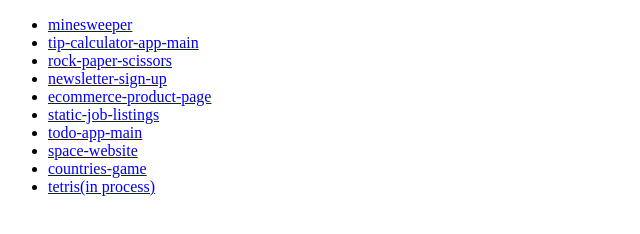
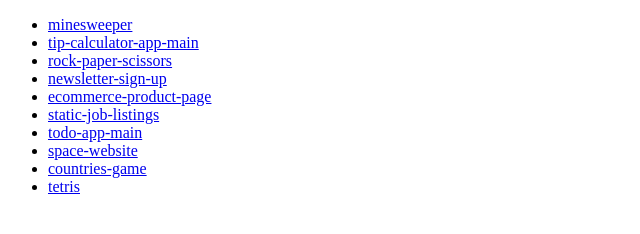
Before and after one commit to xix0one/learning-js, a plain HTML site: page index.html in a window 1280 px wide. Shown: the full height of the page, 0-640 px from the left. Drawn offline with Linux system fonts and the light colour scheme.

Commit message:
fix text

```diff
--- a/index.html
+++ b/index.html
@@ -16,7 +16,7 @@
             <li><a href="todo-app-main/index.html">todo-app-main</a></li>
             <li><a href="space-tourism-website-main/starter-code/index.html">space-website</a></li>
             <li><a href="countries-game/index.html">countries-game</a></li>
-            <li><a href="tetris/index.html">tetris(in process)</a></li>
+            <li><a href="tetris/index.html">tetris</a></li>
         </ul>
     </body>
 </html>
```
